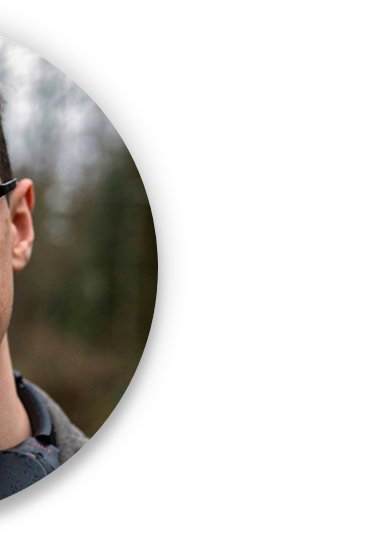
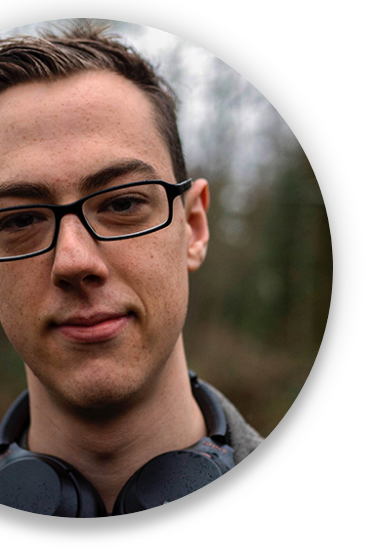
Before and after one commit to MrRicearonie/crrempe.com, a plain HTML site: page index.html in a window 390 px wide. Shown: the top 555 px of the page. Drawn offline with Linux system fonts and the light colour scheme.

Commit message:
450px now

```diff
--- a/assets/main.css
+++ b/assets/main.css
@@ -119,7 +119,7 @@ a {
     }
     .content {
         position: relative;
-        margin-left: -125%;
+        margin-left: -450px;
         max-width:500px;
     }
     #about p {
```
